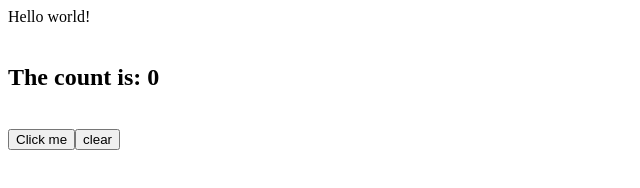
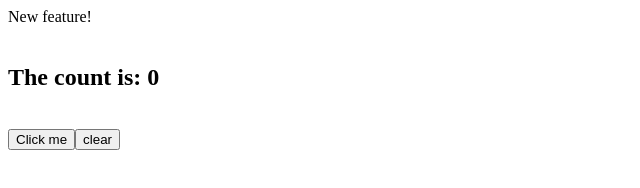
Before and after one commit to jchesterman/gatsby-tutorial, a Gatsby site: page / in a window 1280 px wide. Shown: the full height of the page, 0-640 px from the left. Built offline with nearby package versions, Linux system fonts and the light colour scheme; Gatsby itself is replaced by a stand-in of ours.

Commit message:
New feature text

```diff
--- a/src/pages/index.js
+++ b/src/pages/index.js
@@ -3,7 +3,7 @@ import Counter from '../components/counter';
 
 export default () => (
   <div>
-    <div>Hello world!</div>
+    <div>New feature!</div>
     <br/>
     <Counter/>
   </div>
```
